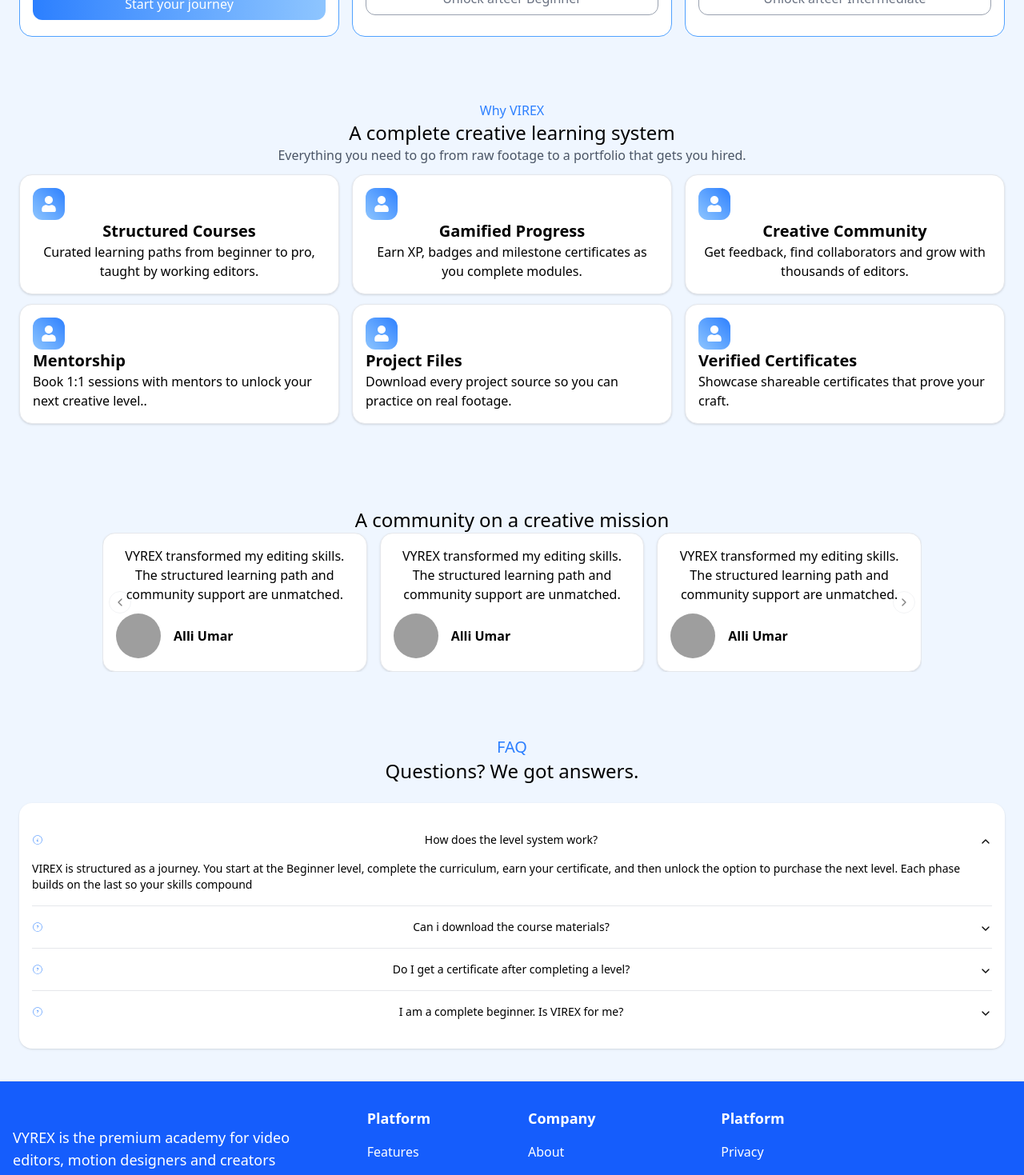
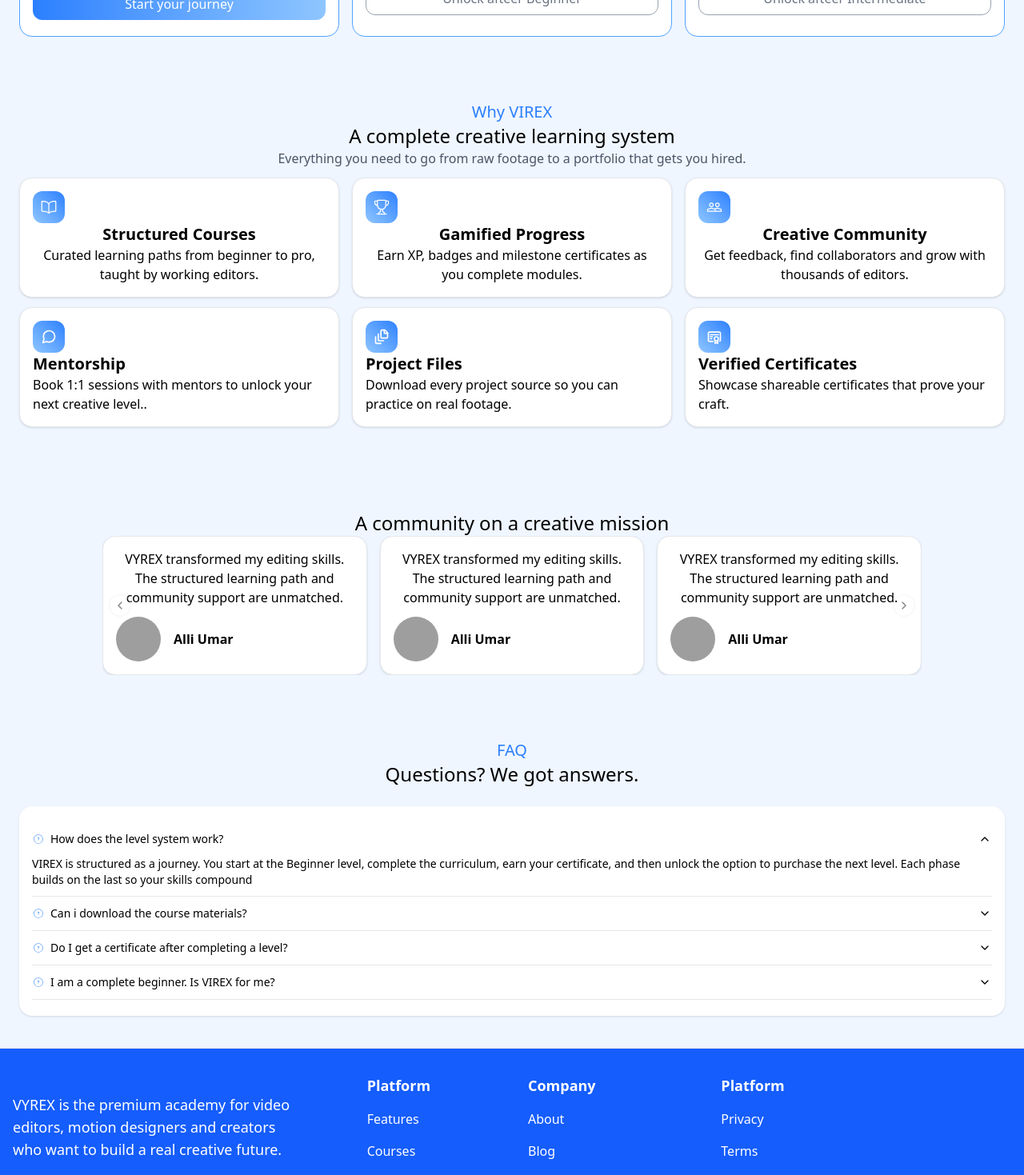
Before and after one commit to ADEDANCE/vyrex, a Next.js app: page / in a window 1280 px wide. Shown: the part 960-2429 px from the top of the page at 80% size. Built offline with nearby package versions, Linux system fonts and the light colour scheme; grey boxes are pictures that could not be loaded.

Commit message:
Install shadcn accordion

```diff
--- a/app/sections/About.tsx
+++ b/app/sections/About.tsx
@@ -1,13 +1,20 @@
 import { FaUser } from "react-icons/fa";
 import Aboutcard from "../components/Aboutcard";
-
+import { IoBookOutline } from "react-icons/io5";
+import { GoTrophy } from "react-icons/go";
+import { MdPeopleOutline } from "react-icons/md";
+import { FiMessageCircle } from "react-icons/fi";
+import { LuFileStack } from "react-icons/lu";
+import { TbCertificate } from "react-icons/tb";
 
 export default function About() {
   return (
     <section id="features" className=" w-full py-10 px-6 bg-blue-50">
       <div className=" text-center text-black">
-        <p className=" text-blue-500">Why VIREX</p>
-        <h2 className=" text-2xl">A complete creative learning system</h2>
+        <p className=" text-blue-500 text-xl">Why VIREX</p>
+        <h2 className=" text-2xl font-medium">
+          A complete creative learning system
+        </h2>
         <p className=" text-gray-600">
           Everything you need to go from raw footage to a portfolio that gets
           you hired.
@@ -15,17 +22,17 @@ export default function About() {
 
         <div className=" flex mt-3 gap-4 flex-col md:flex-row">
           <Aboutcard
-            icon={<FaUser className="text-white text-xl" />}
+            icon={<IoBookOutline className="text-white text-xl" />}
             title="Structured Courses"
             subtitle="Curated learning paths from beginner to pro, taught by working editors."
           />
           <Aboutcard
-            icon={<FaUser className="text-white text-xl" />}
+            icon={<GoTrophy className="text-white text-xl" />}
             title="Gamified Progress"
             subtitle="Earn XP, badges and milestone certificates as you complete modules."
           />
           <Aboutcard
-            icon={<FaUser className="text-white text-xl" />}
+            icon={<MdPeopleOutline className="text-white text-xl" />}
             title="Creative Community"
             subtitle="Get feedback, find collaborators and grow with thousands of editors."
           />
@@ -34,19 +41,19 @@ export default function About() {
         <div className=" flex gap-4 flex-col md:flex-row mt-3">
           <Aboutcard
             className=" text-start"
-            icon={<FaUser className="text-white text-xl" />}
+            icon={<FiMessageCircle className="text-white text-xl" />}
             title="Mentorship"
             subtitle="Book 1:1 sessions with mentors to unlock your next creative level.."
           />
           <Aboutcard
             className=" text-start"
-            icon={<FaUser className="text-white text-xl" />}
+            icon={<LuFileStack className="text-white text-xl" />}
             title="Project Files"
             subtitle="Download every project source so you can practice on real footage."
           />
           <Aboutcard
             className=" text-start"
-            icon={<FaUser className="text-white text-xl" />}
+            icon={<TbCertificate className="text-white text-xl" />}
             title="Verified Certificates"
             subtitle="Showcase shareable certificates that prove your craft."
           />
--- /dev/null
+++ b/components/ui/accordion.tsx
@@ -0,0 +1,81 @@
+"use client"
+
+import * as React from "react"
+import { Accordion as AccordionPrimitive } from "radix-ui"
+
+import { cn } from "@/lib/utils"
+import { ChevronDownIcon, ChevronUpIcon } from "lucide-react"
+
+function Accordion({
+  className,
+  ...props
+}: React.ComponentProps<typeof AccordionPrimitive.Root>) {
+  return (
+    <AccordionPrimitive.Root
+      data-slot="accordion"
+      className={cn("flex w-full flex-col", className)}
+      {...props}
+    />
+  )
+}
+
+function AccordionItem({
+  className,
+  ...props
+}: React.ComponentProps<typeof AccordionPrimitive.Item>) {
+  return (
+    <AccordionPrimitive.Item
+      data-slot="accordion-item"
+      className={cn("not-last:border-b", className)}
+      {...props}
+    />
+  )
+}
+
+function AccordionTrigger({
+  className,
+  children,
+  ...props
+}: React.ComponentProps<typeof AccordionPrimitive.Trigger>) {
+  return (
+    <AccordionPrimitive.Header className="flex">
+      <AccordionPrimitive.Trigger
+        data-slot="accordion-trigger"
+        className={cn(
+          "group/accordion-trigger relative flex flex-1 items-start justify-between rounded-lg border border-transparent py-2.5 text-left text-sm font-medium transition-all outline-none hover:underline focus-visible:border-ring focus-visible:ring-3 focus-visible:ring-ring/50 focus-visible:after:border-ring disabled:pointer-events-none disabled:opacity-50 **:data-[slot=accordion-trigger-icon]:ml-auto **:data-[slot=accordion-trigger-icon]:size-4 **:data-[slot=accordion-trigger-icon]:text-muted-foreground",
+          className
+        )}
+        {...props}
+      >
+        {children}
+        <ChevronDownIcon data-slot="accordion-trigger-icon" className="pointer-events-none shrink-0 group-aria-expanded/accordion-trigger:hidden" />
+        <ChevronUpIcon data-slot="accordion-trigger-icon" className="pointer-events-none hidden shrink-0 group-aria-expanded/accordion-trigger:inline" />
+      </AccordionPrimitive.Trigger>
+    </AccordionPrimitive.Header>
+  )
+}
+
+function AccordionContent({
+  className,
+  children,
+  ...props
+}: React.ComponentProps<typeof AccordionPrimitive.Content>) {
+  return (
+    <AccordionPrimitive.Content
+      data-slot="accordion-content"
+      className="overflow-hidden text-sm data-open:animate-accordion-down data-closed:animate-accordion-up"
+      {...props}
+    >
+      <div
+        className={cn(
+          "h-(--radix-accordion-content-height) pt-0 pb-2.5 [&_a]:underline [&_a]:underline-offset-3 [&_a]:hover:text-foreground [&_p:not(:last-child)]:mb-4",
+          className
+        )}
+      >
+        {children}
+      </div>
+    </AccordionPrimitive.Content>
+  )
+}
+
+export { Accordion, AccordionItem, AccordionTrigger, AccordionContent }
--- a/package.json
+++ b/package.json
@@ -16,7 +16,7 @@
     "html2canvas": "^1.4.1",
     "jsonwebtoken": "^9.0.3",
     "jspdf": "^4.2.1",
-    "lucide-react": "^1.9.0",
+    "lucide-react": "^1.21.0",
     "mongoose": "^9.6.1",
     "next": "16.2.4",
     "radix-ui": "^1.4.3",
```
Also changed, not shown: 1 other file (tests, documents, lock files or other folders).
